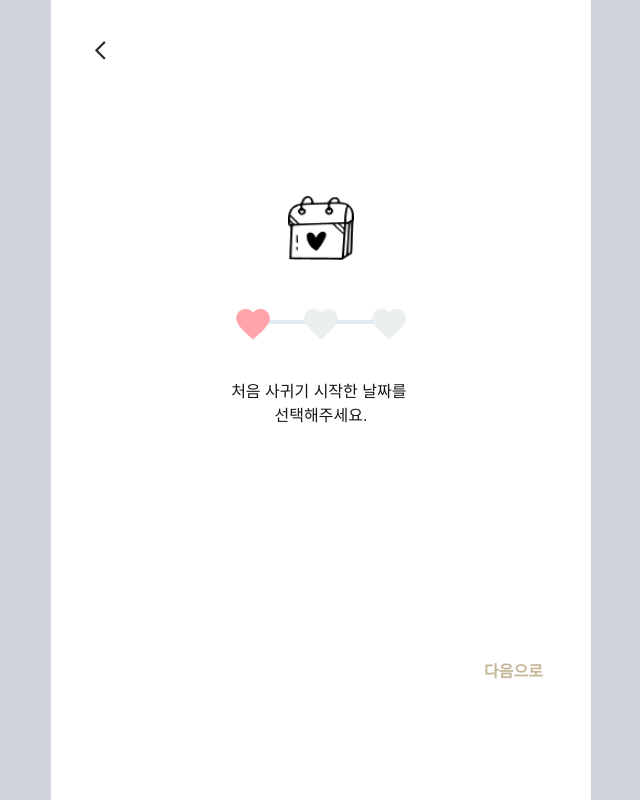
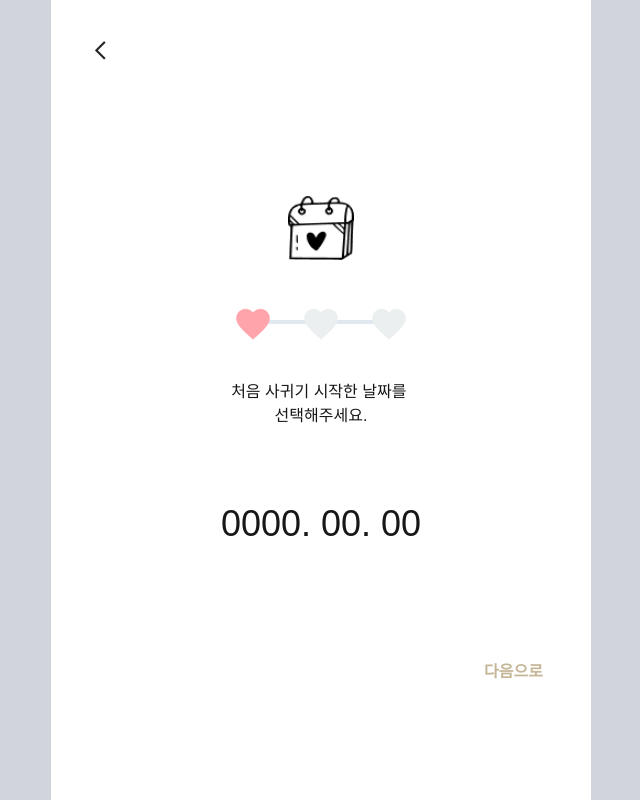
Before and after one commit to chipmunkcol/bit-o, a Next.js app: page /connect/create-couple in a window 1280 px wide. Shown: the whole page, without its empty margins (319-959 px from the left). Built offline with nearby package versions, Linux system fonts and the light colour scheme.

Commit message:
feat: 날짜 선택 ui

```diff
--- a/package.json
+++ b/package.json
@@ -18,6 +18,7 @@
     "next-pwa": "^5.6.0",
     "postcss": "^8.4.49",
     "react": "^19.0.0",
+    "react-datepicker": "^7.6.0",
     "react-dom": "^19.0.0",
     "tailwindcss": "^3.4.17",
     "zustand": "^5.0.2"
--- a/src/app/layout.tsx
+++ b/src/app/layout.tsx
@@ -1,6 +1,7 @@
 import type { Metadata, Viewport } from 'next'
+import 'react-datepicker/dist/react-datepicker.css'
+import Layout from './(pages)/layout/Layout'
 import './globals.css'
-import Layout from './(pages)/layout/Layout'
 
 export const viewport: Viewport = {
   width: 'device-width',
--- a/src/features/couple/CoupleConnect.tsx
+++ b/src/features/couple/CoupleConnect.tsx
@@ -1,7 +1,9 @@
 'use client'
 
+import DateButton from '@/widgets/button/DateButton'
 import TextButton from '@/widgets/button/TextButton'
 import ProgressBar from '@/widgets/status/ProgressBar'
+import { format } from 'date-fns'
 import Image from 'next/image'
 import { useRouter } from 'next/navigation'
 import { useState } from 'react'
@@ -38,6 +40,9 @@ export default function CoupleConnect({ type }: CoupleConnectProps) {
   const router = useRouter()
   const [currentPage, setCurrentPage] = useState<number>(0)
   const [isForward, setIsForward] = useState<boolean>(true)
+  const [inputData, setInputData] = useState<Record<CoupleConnectStep, string | undefined>>(
+    {} as Record<CoupleConnectStep, string | undefined>,
+  )
 
   const steps = CONNECT_STEP[type]
   const currentStep = steps[currentPage]
@@ -54,6 +59,14 @@ export default function CoupleConnect({ type }: CoupleConnectProps) {
     }
     setIsForward(false)
     setCurrentPage((prev) => prev - 1)
+  }
+  const handleDateChange = (date: Date | null) => {
+    if (date) setInputData((prev) => ({ ...prev, date: format(date, 'yyyy/MM/dd') }))
+    else
+      setInputData((prev) => {
+        delete prev.date
+        return prev
+      })
   }
 
   return (
@@ -83,7 +96,15 @@ export default function CoupleConnect({ type }: CoupleConnectProps) {
         <p className="h-16 text-center whitespace-pre-wrap">
           {CONNECT_STEP_INSTRUCTION[currentStep]}
         </p>
-        <div className="h-40"></div>
+        <div className="flex flex-col justify-center h-40">
+          {currentStep === 'date' && (
+            <DateButton
+              className="text-4xl"
+              date={inputData.date ? new Date(inputData.date) : null}
+              setDate={(date: Date | null) => handleDateChange(date)}
+            />
+          )}
+        </div>
         <div className="mt-12 self-end">
           <TextButton title="다음으로" className="text-brown" onClick={() => goToNextStep()} />
         </div>
--- /dev/null
+++ b/src/widgets/button/DateButton.tsx
@@ -0,0 +1,27 @@
+import { format } from 'date-fns'
+import { memo } from 'react'
+import DatePicker from 'react-datepicker'
+
+interface DateButtonProps {
+  className: string
+  date: Date | null
+  setDate: (date: Date | null) => void
+}
+
+const DateButton = memo(({ className, date, setDate }: DateButtonProps) => {
+  return (
+    <DatePicker
+      selected={date ? new Date(date) : null}
+      onChange={(date) => setDate(date)}
+      customInput={
+        <button className={className}>
+          {date ? format(date, 'yyyy. MM. dd') : '0000. 00. 00'}
+        </button>
+      }
+    />
+  )
+})
+
+DateButton.displayName = 'DateButton'
+
+export default DateButton
```
Also changed, not shown: 1 other file (tests, documents, lock files or other folders).
